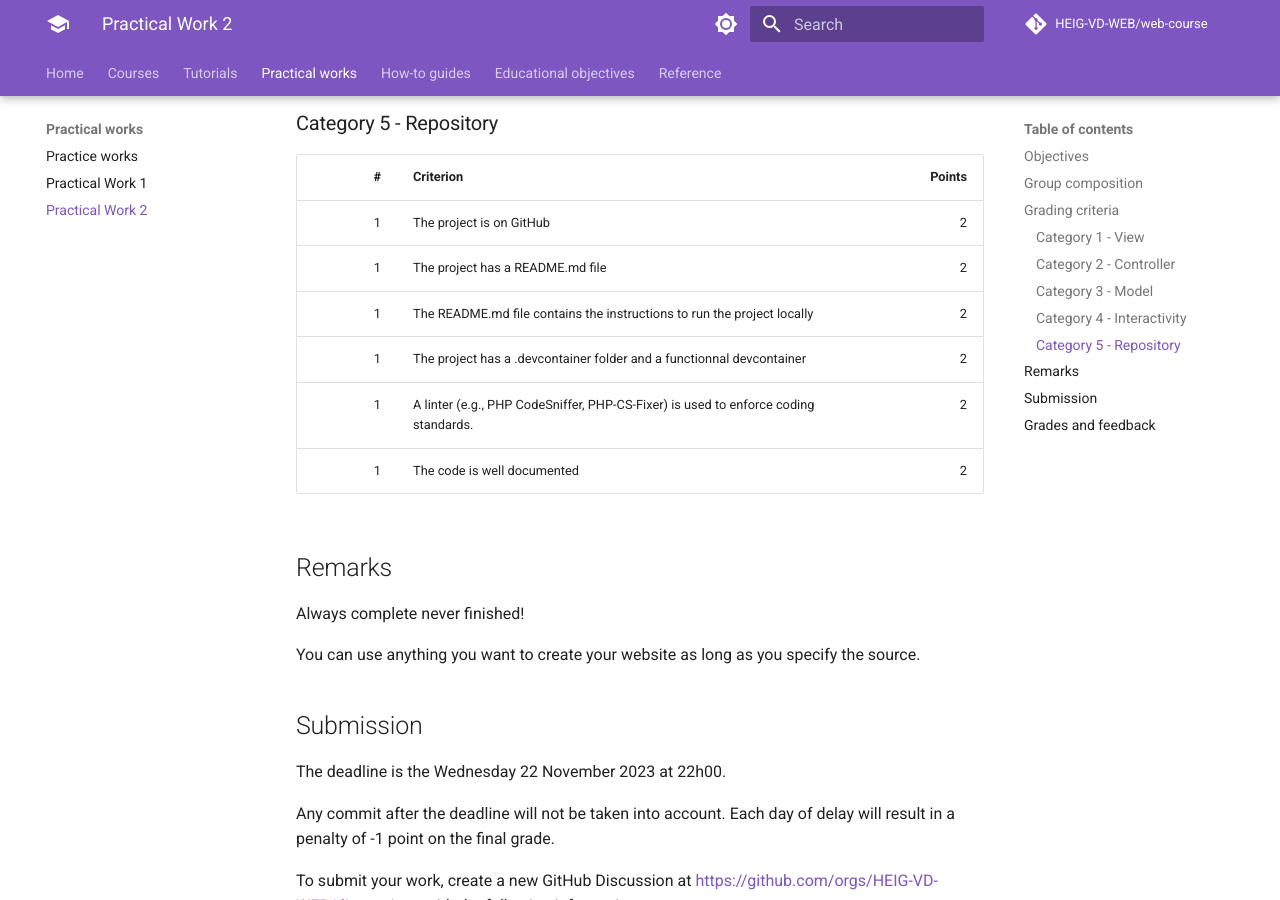
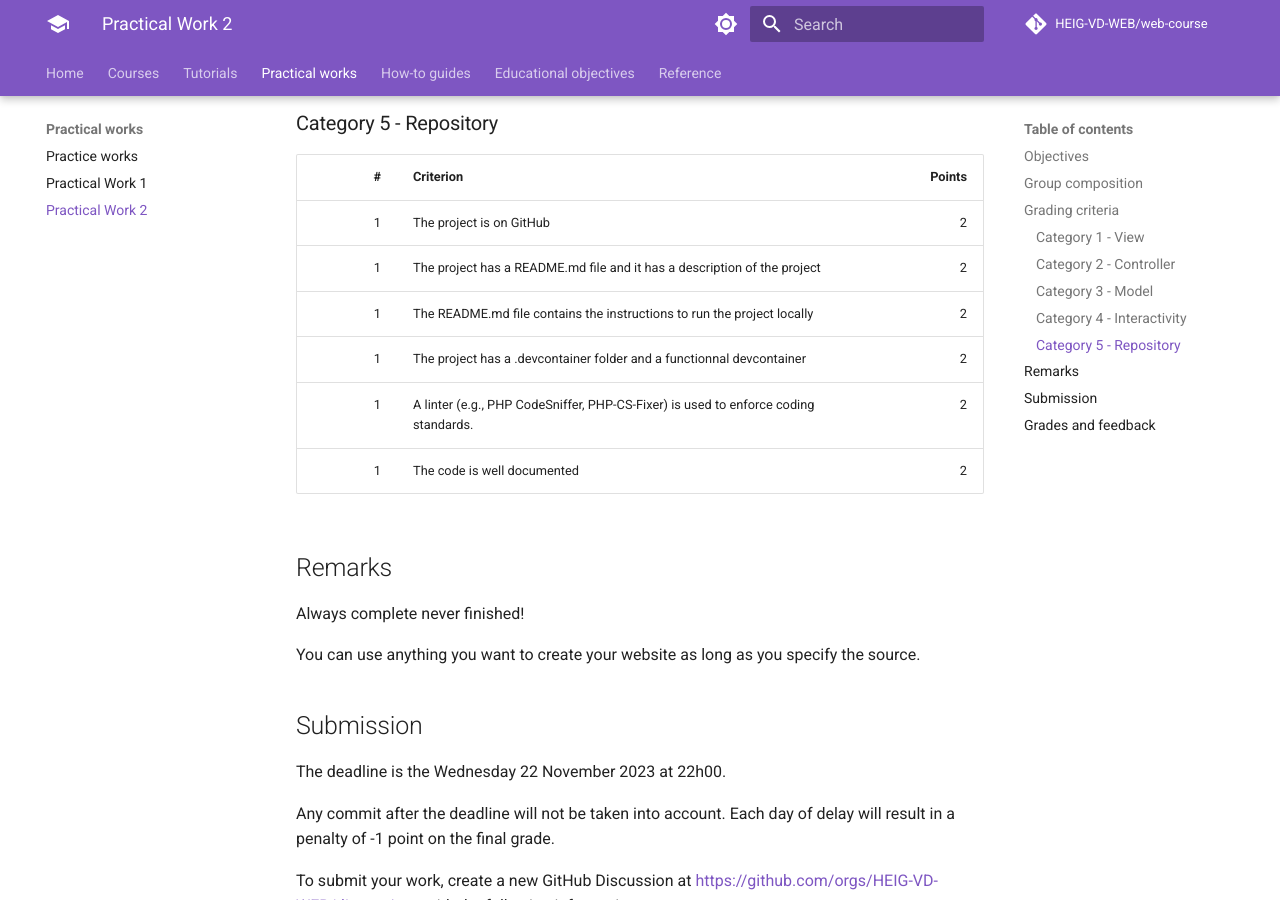
Before and after one commit to HEIG-VD-WEB/web-course, an MkDocs documentation site: the page built from docs/practical-works/practical-work-2/index.md, in a window 1280 px wide and 900 px high, scrolled down 1940 px. Built offline with MkDocs 1.6.1 and Material for MkDocs 9.7.7, drawn with Linux system fonts in a browser that asks for light colours; comment, search, counter and statistics services are not loaded.

Commit message:
Update criteria

```diff
--- a/docs/practical-works/practical-work-2/index.md
+++ b/docs/practical-works/practical-work-2/index.md
@@ -60,7 +60,7 @@ The application should provide a user-friendly interface with interactive elemen
 | #   | Criterion                                                                           | Points |
 | --: | ----------------------------------------------------------------------------------- | -----: |
 | 1   | The project is on GitHub                                                            |      2 |
-| 1	  | The project has a README.md file                                                    |      2 |
+| 1	  | The project has a README.md file and it has a description of the project            |      2 |
 | 1	  | The README.md file contains the instructions to run the project locally             |      2 |
 | 1	  | The project has a .devcontainer folder and a functionnal devcontainer               |      2 |
 | 1   | A linter (e.g., PHP CodeSniffer, PHP-CS-Fixer) is used to enforce coding standards. |      2 |
```
